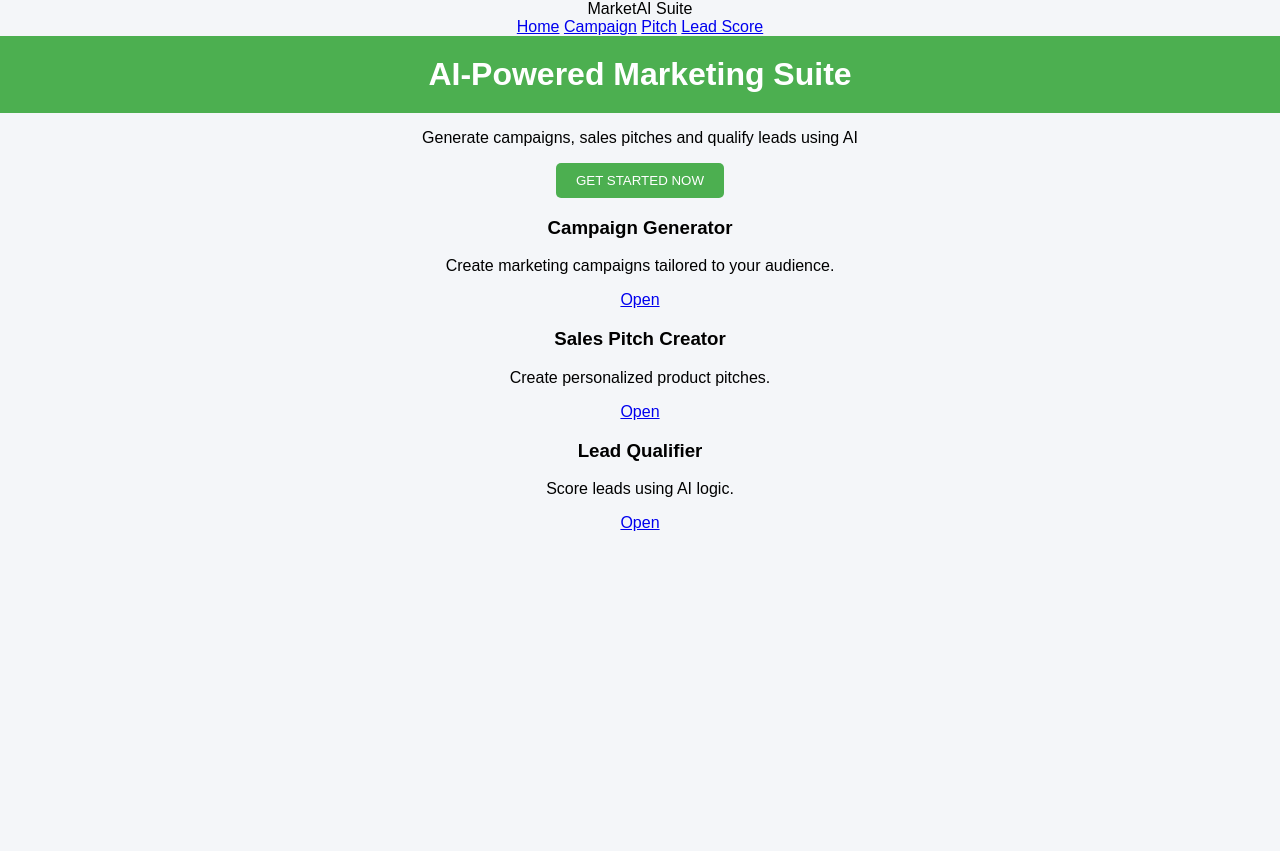
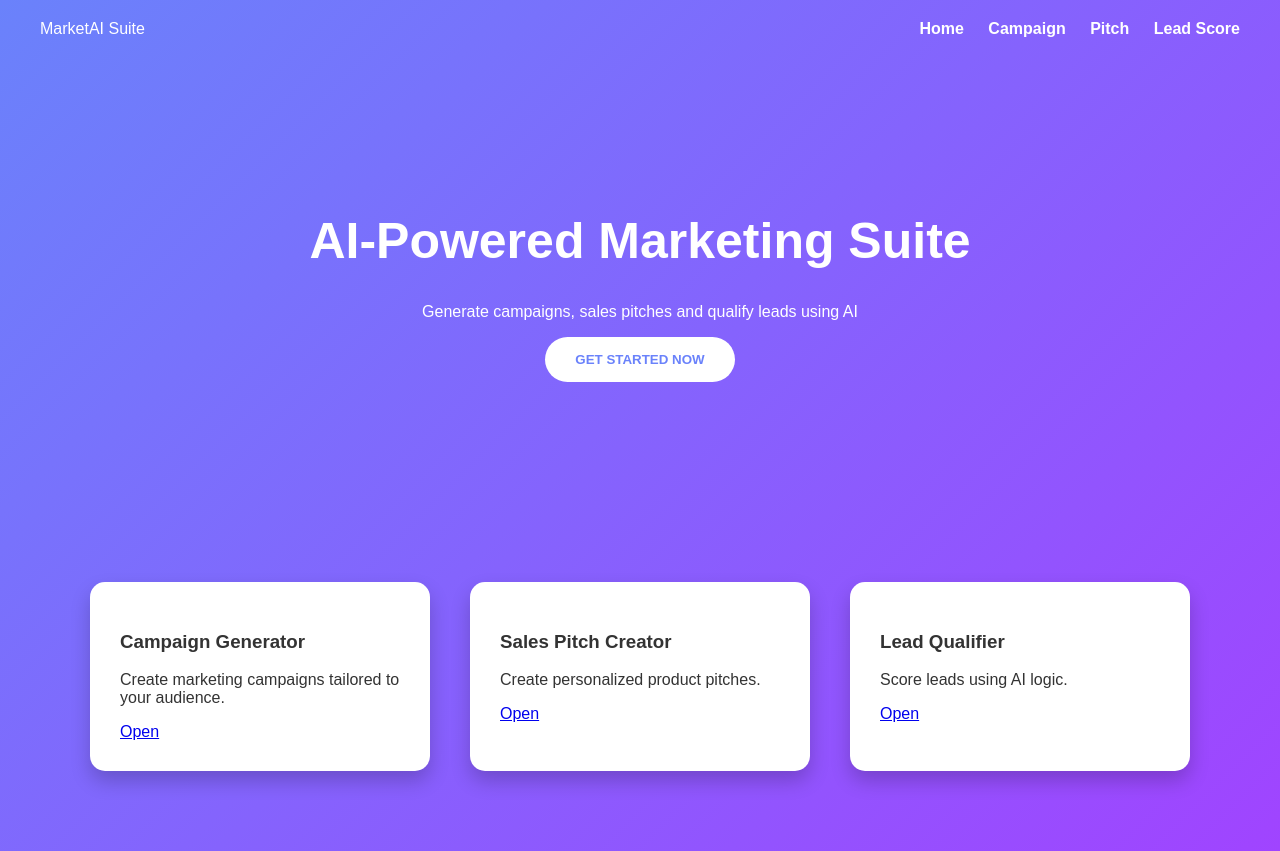
Before and after one commit to Rathlavath-Ruthika/NextEra, a Flask app: page / in a window 1280 px wide. Before the commit the page ends 531 px from the top, so only its background shows below. Run offline with Flask 3, Linux system fonts and the light colour scheme.

Commit message:
Revamp CSS styles with new layout and design

```diff
--- a/static/style.css
+++ b/static/style.css
@@ -1,59 +1,88 @@
-body {
-    font-family: Arial, sans-serif;
-    background-color: #f4f6f9;
-    margin: 0;
-    padding: 0;
-    text-align: center;
+body{
+margin:0;
+font-family:Arial;
+background:linear-gradient(135deg,#6a82fb,#a044ff);
+color:#333;
 }
 
-h1 {
-    background-color: #4CAF50;
-    color: white;
-    padding: 20px;
-    margin: 0;
+.navbar{
+display:flex;
+justify-content:space-between;
+padding:20px 40px;
+color:white;
 }
 
-h2 {
-    color: #333;
-    margin-top: 30px;
+.navbar a{
+color:white;
+margin-left:20px;
+text-decoration:none;
+font-weight:bold;
 }
 
-form {
-    background: white;
-    width: 400px;
-    margin: 20px auto;
-    padding: 20px;
-    border-radius: 8px;
-    box-shadow: 0px 0px 10px rgba(0,0,0,0.1);
+.hero{
+text-align:center;
+padding:120px 20px;
+color:white;
 }
 
-label {
-    font-weight: bold;
+.hero h1{
+font-size:50px;
 }
 
-input {
-    width: 90%;
-    padding: 8px;
-    margin-top: 5px;
-    margin-bottom: 15px;
-    border-radius: 5px;
-    border: 1px solid #ccc;
+.hero button{
+padding:15px 30px;
+border:none;
+border-radius:30px;
+background:white;
+color:#6a82fb;
+font-weight:bold;
+cursor:pointer;
 }
 
-button {
-    background-color: #4CAF50;
-    color: white;
-    border: none;
-    padding: 10px 20px;
-    border-radius: 5px;
-    cursor: pointer;
+.cards{
+display:flex;
+justify-content:center;
+gap:40px;
+padding:80px;
 }
 
-button:hover {
-    background-color: #45a049;
+.card{
+background:white;
+padding:30px;
+width:280px;
+border-radius:15px;
+box-shadow:0 10px 20px rgba(0,0,0,0.2);
 }
 
-hr {
-    width: 60%;
-    margin: 30px auto;
+.form-box{
+background:white;
+width:700px;
+margin:60px auto;
+padding:40px;
+border-radius:15px;
 }
+
+input{
+width:100%;
+padding:12px;
+margin:10px 0;
+border-radius:8px;
+border:1px solid #ccc;
+}
+
+button{
+background:linear-gradient(135deg,#6a82fb,#a044ff);
+color:white;
+border:none;
+padding:12px 20px;
+border-radius:8px;
+cursor:pointer;
+}
+
+.result{
+background:#eef2ff;
+margin-top:30px;
+padding:20px;
+border-radius:10px;
+white-space:pre-wrap;
+}
```
